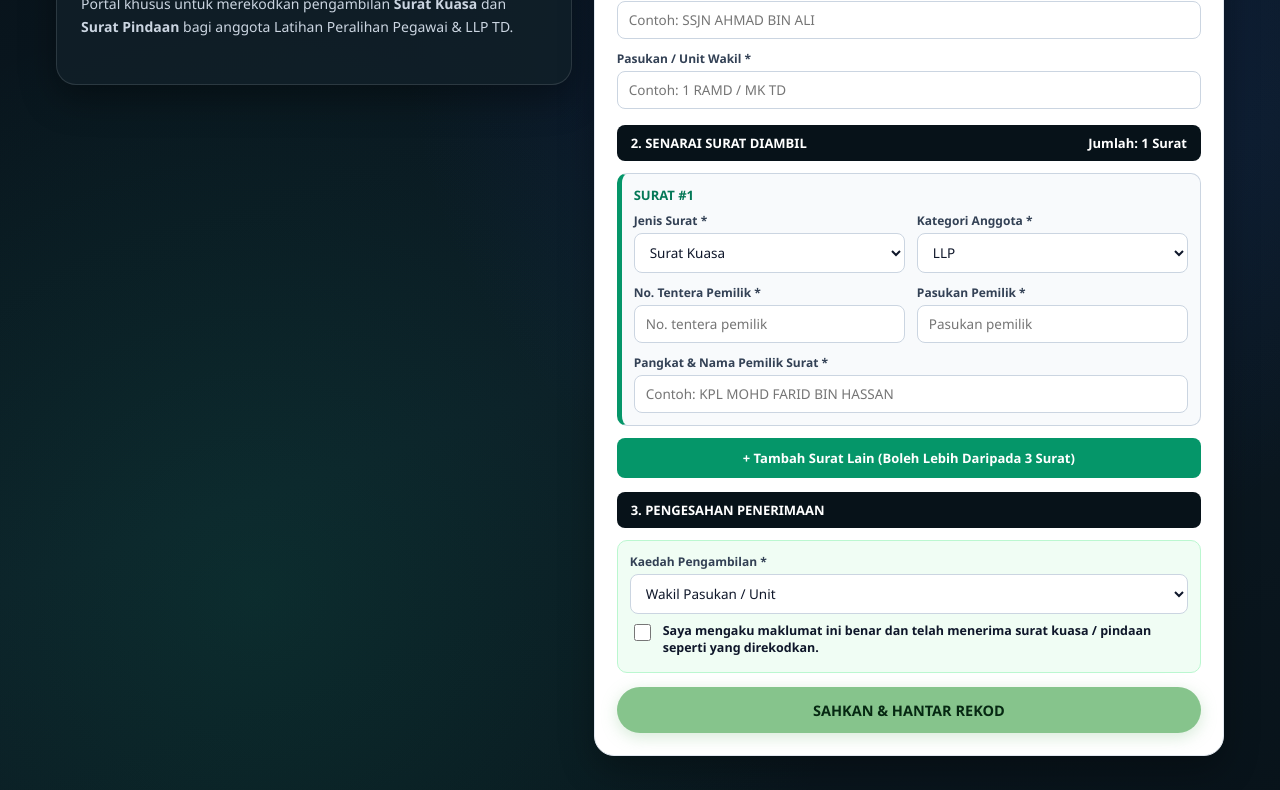
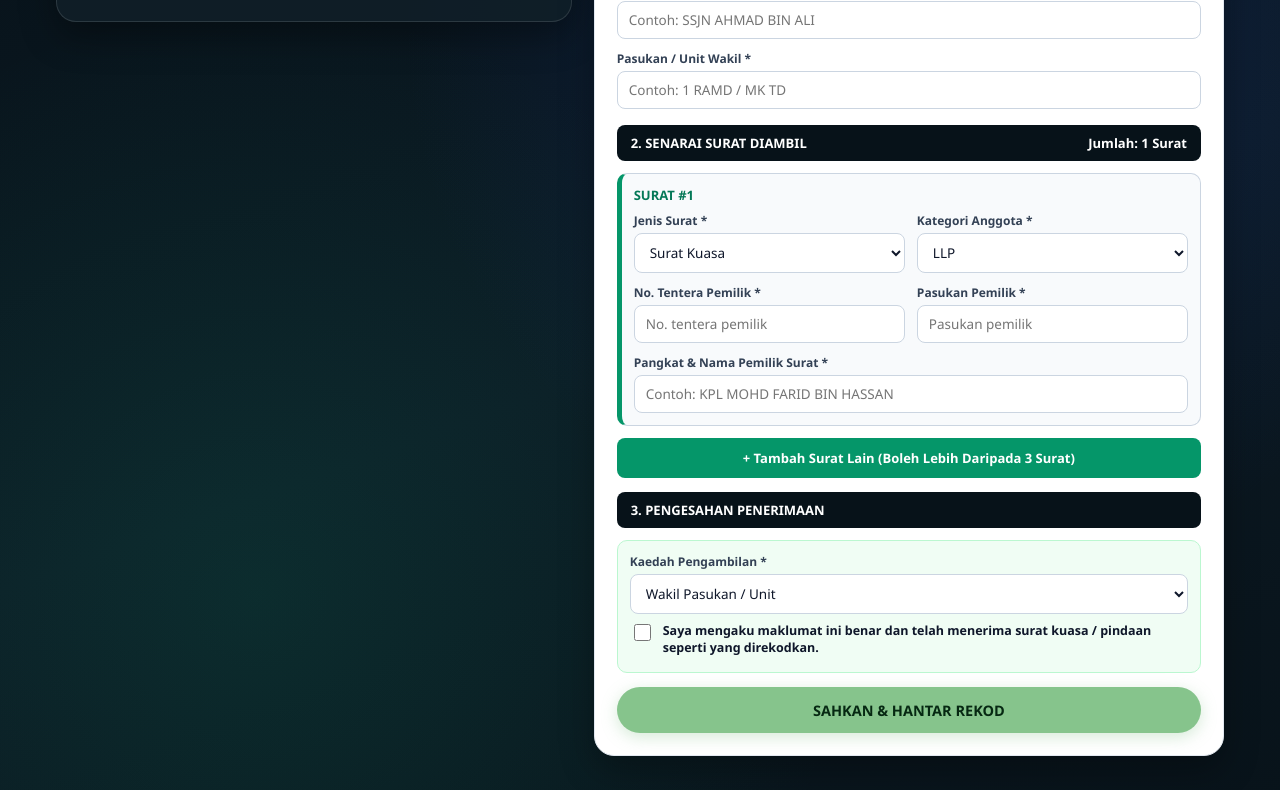
Before and after one commit to AngahZali/REKOD-PENGELUARAN-SURAT-KUASA-PINDAAN-LATIHAN-PERALIHAN-TD, a plain HTML site: page index.html in a window 1280 px wide. Shown: the part 239-1029 px from the top of the page. Drawn offline with nearby package versions, Linux system fonts and the light colour scheme.

Commit message:
Update index.html

```diff
--- a/index.html
+++ b/index.html
@@ -697,9 +697,6 @@
 
         <div class="kad-hero-gelap">
           <h2>REKOD PENGELUARAN SURAT KUASA DAN PINDAAN LATIHAN PERALIHAN</h2>
-          <p>
-            Portal khusus untuk merekodkan pengambilan <strong>Surat Kuasa</strong> dan <strong>Surat Pindaan</strong> bagi anggota Latihan Peralihan Pegawai & LLP TD.
-          </p>
         </div>
 
         <div class="panel-borang">
```
